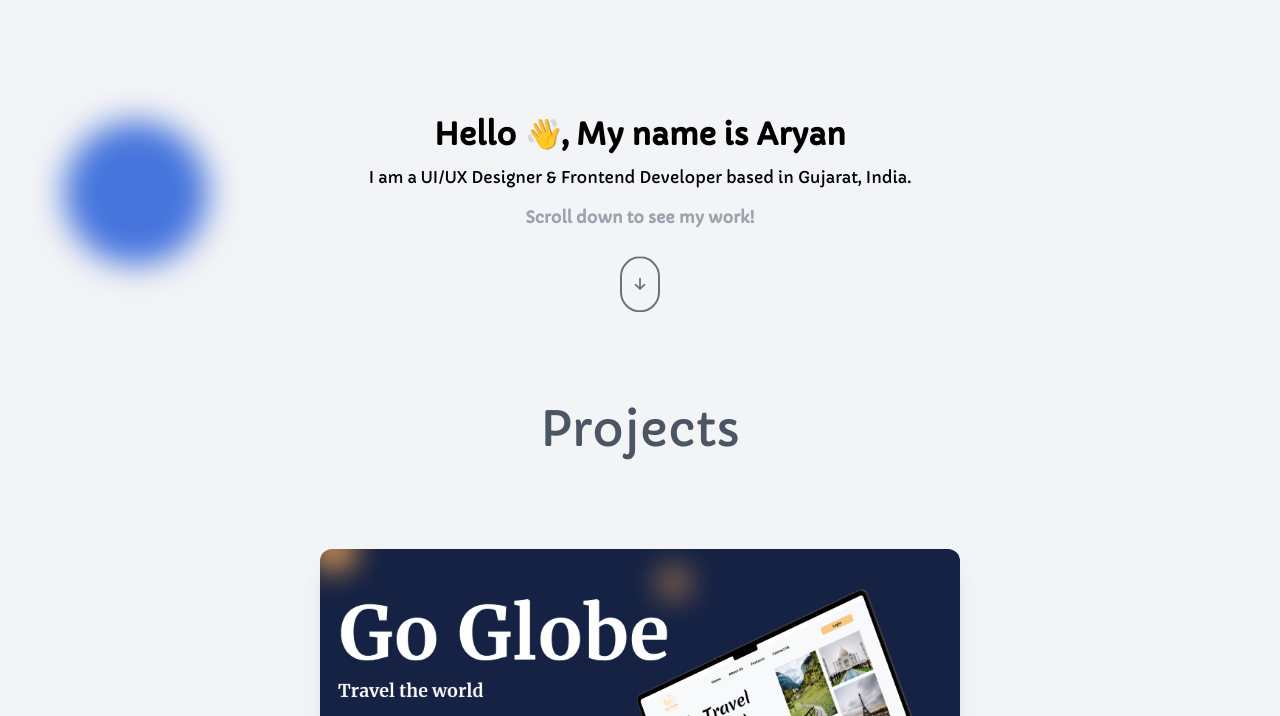
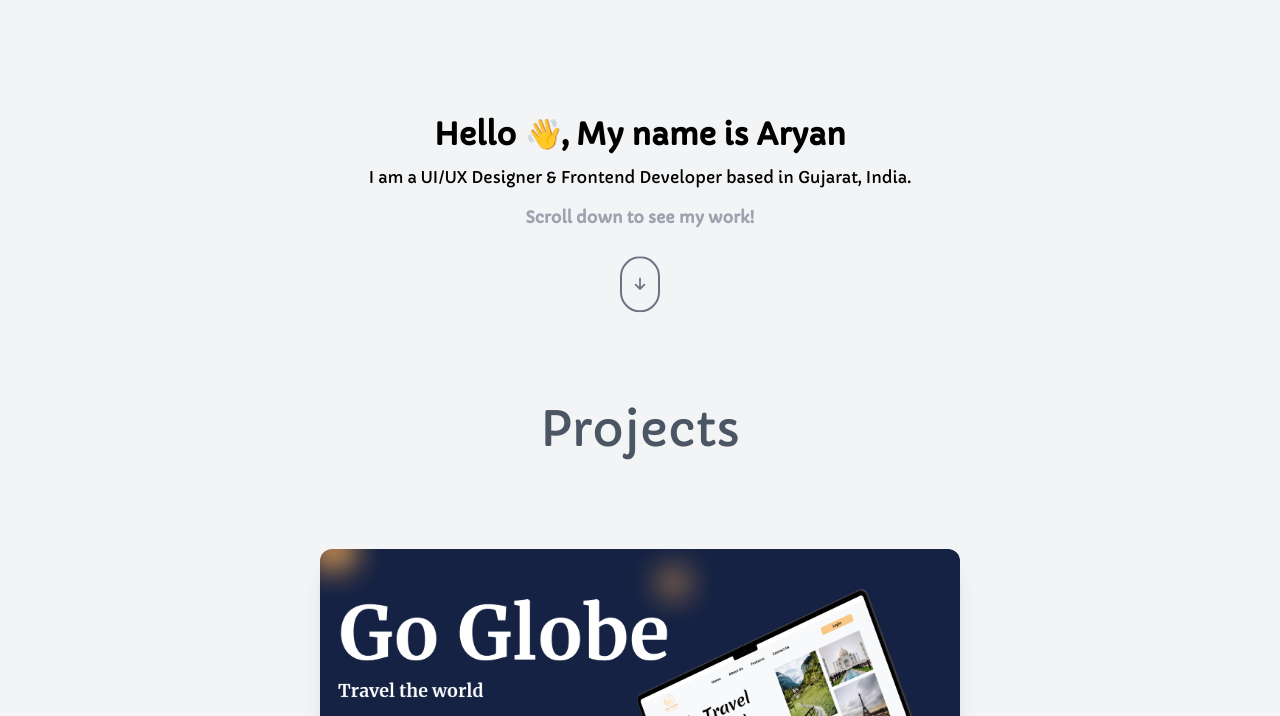
Before and after one commit to Shonty266/Aryan-Portfolio, a website: page index.html in a window 1280 px wide. Shown: the part 84-800 px from the top of the page. Drawn offline with nearby package versions, Linux system fonts and the light colour scheme.

Commit message:
small changes

```diff
--- a/index.html
+++ b/index.html
@@ -73,7 +73,7 @@
 
 
       <div class="section1 w-full pt-24 pb-10 flex justify-center items-center flex-col flex-wrap z-10" id="section1">
-      <div class="w-36 h-36 bg-[#4574DC] rounded-full absolute top-[30%] blur-lg left-[5%] -z-[10%]"></div>
+      <!-- <div class="w-36 h-36 bg-[#4574DC] rounded-full absolute top-[30%] blur-lg left-[5%] -z-[10%]"></div> -->
       <!-- <div class="blob3 w-36 h-36 bg-[#4574DC] rounded-full absolute top-[30%] blur-lg left-[5%] -z-[10%]"></div> -->
 
       <!-- <div class="blob2 w-10 h-10 bg-[#4574DC] rounded-full absolute bottom-0 blur-lg right-[5%] -z-[10%]"></div> -->
```
